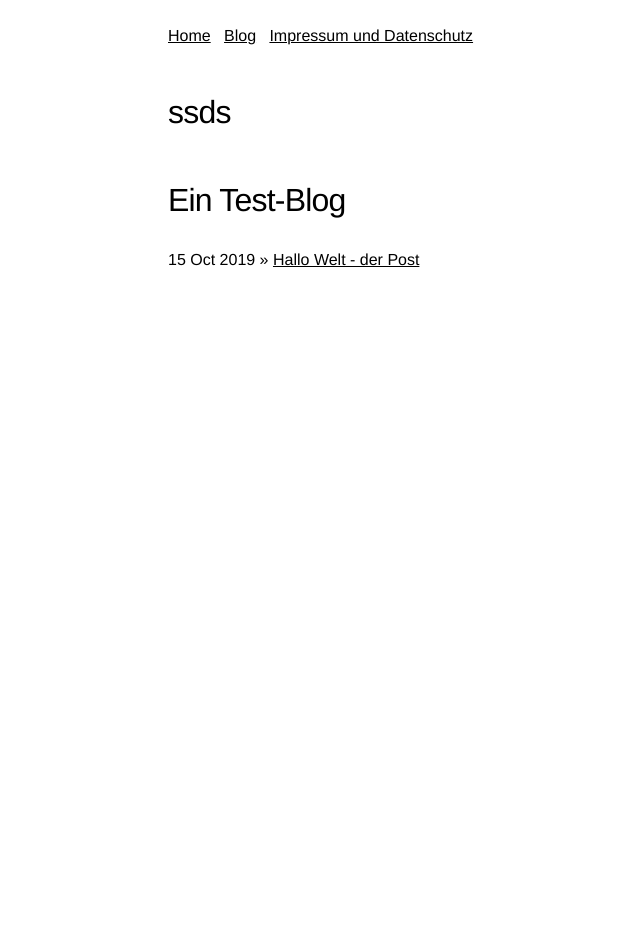
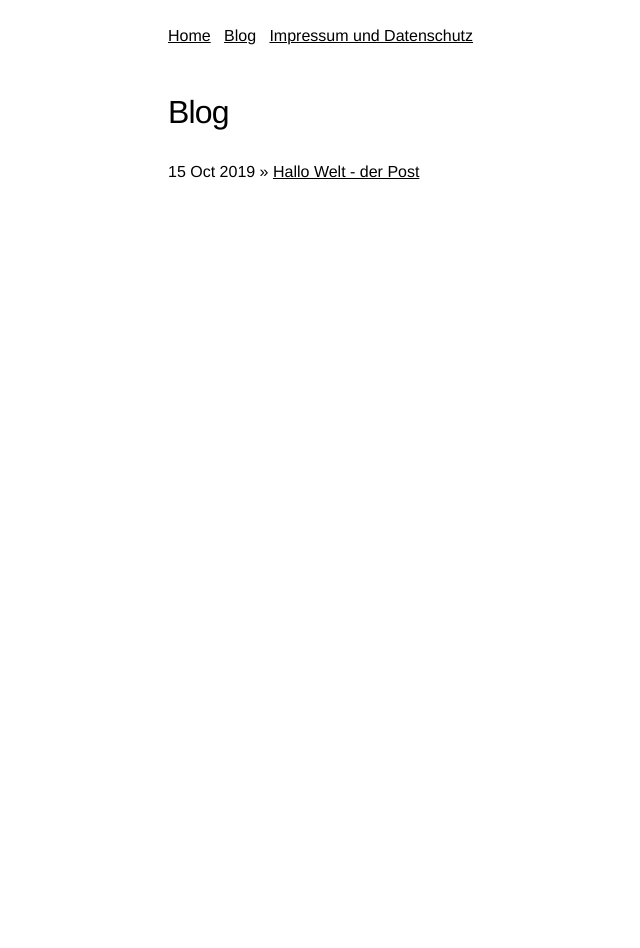
Before and after one commit to rettet-die-stille/rettet-die-stille.github.io, a Jekyll site: the page built from blog.md, in a window 1280 px wide. Shown: the whole page, without its empty margins (10-650 px from the left). Built offline with Jekyll 4.4.1, drawn with Linux system fonts in a browser that asks for light colours.

Commit message:
Update blog.md

```diff
--- a/blog.md
+++ b/blog.md
@@ -1,8 +1,7 @@
 ---
 layout: default
-title: Ein Test-Blog
+title: Blog
 ---
-# ssds
 <h1>{{ page.title }}</h1>
 <ul class="posts">
 
```
